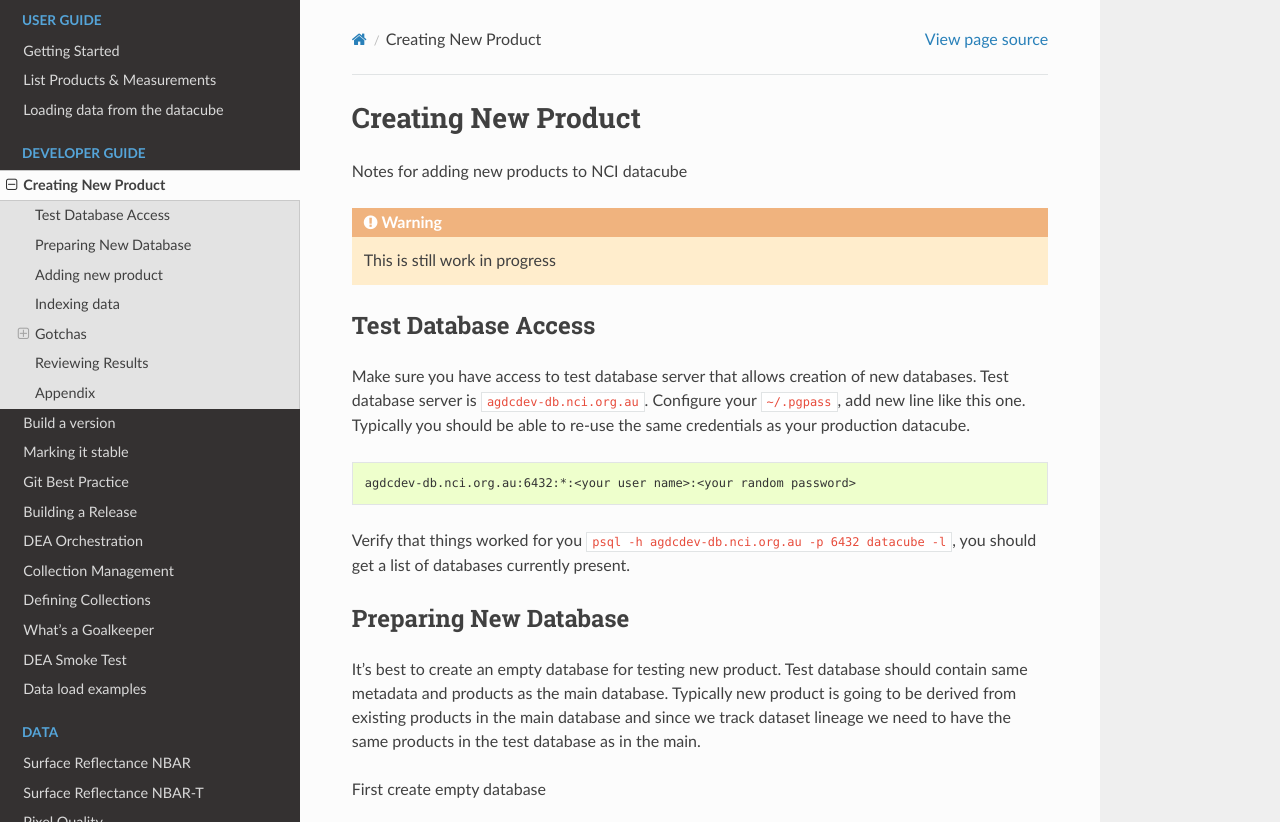
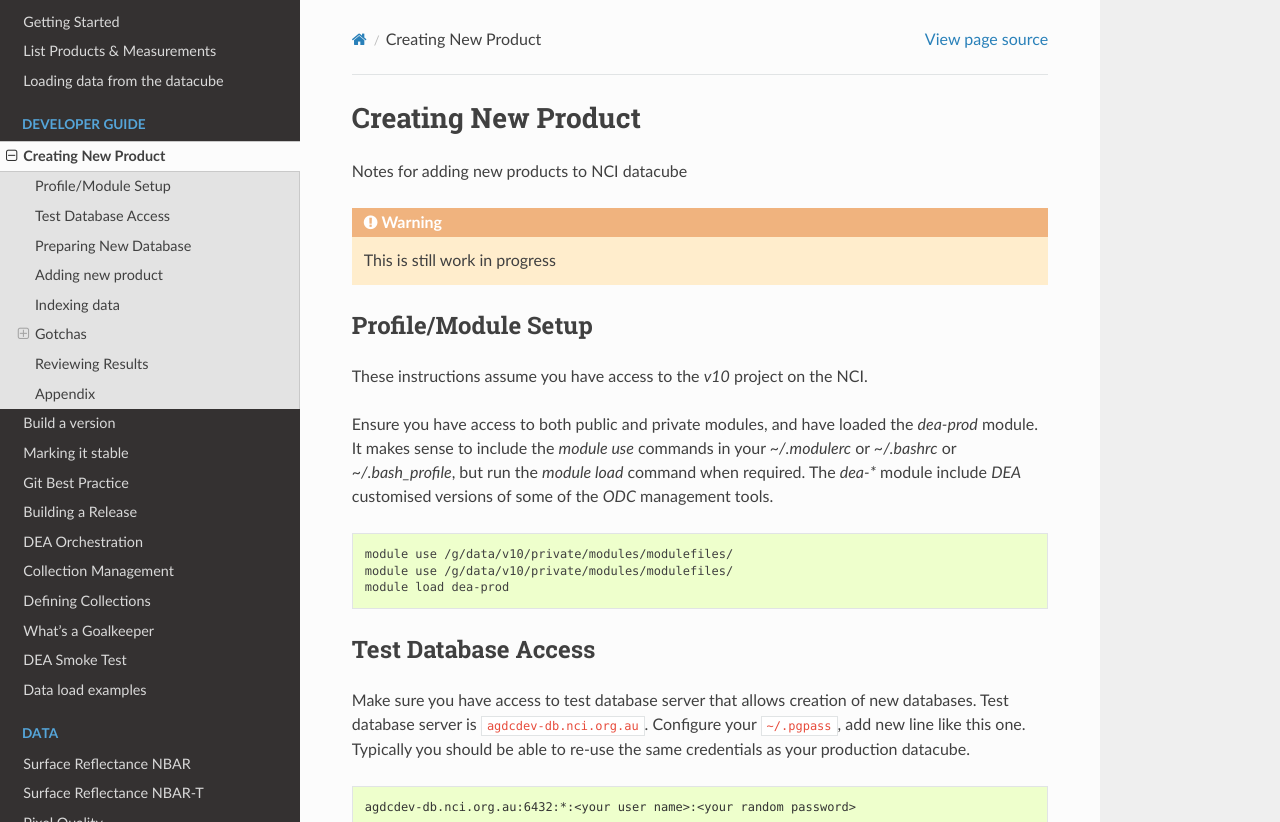
Before and after one commit to GeoscienceAustralia/digitalearthau, a Sphinx documentation site: the page built from docs/internal/new_product.rst, in a window 1280 px wide and 900 px high, cut to the strip 0-822 px from the top of the window. Built offline with Sphinx 7.4.7 and the Read the Docs theme 2.0.0, drawn with Linux system fonts in a browser that asks for light colours.

Commit message:
Add note about required modules when creating products

```diff
--- a/docs/internal/new_product.rst
+++ b/docs/internal/new_product.rst
@@ -9,6 +9,23 @@ Notes for adding new products to NCI datacube
 
 .. warning ::
     This is still work in progress
+
+Profile/Module Setup
+--------------------
+
+These instructions assume you have access to the `v10` project on the NCI.
+
+Ensure you have access to both public and private modules, and have loaded
+the `dea-prod` module. It makes sense to include the `module use` commands
+in your `~/.modulerc` or `~/.bashrc` or `~/.bash_profile`, but run the
+`module load` command when required. The `dea-*` module include `DEA`
+customised versions of some of the `ODC` management tools.
+
+.. code-block:: bash
+
+    module use /g/data/v10/private/modules/modulefiles/
+    module use /g/data/v10/private/modules/modulefiles/
+    module load dea-prod
 
 
 Test Database Access
```
